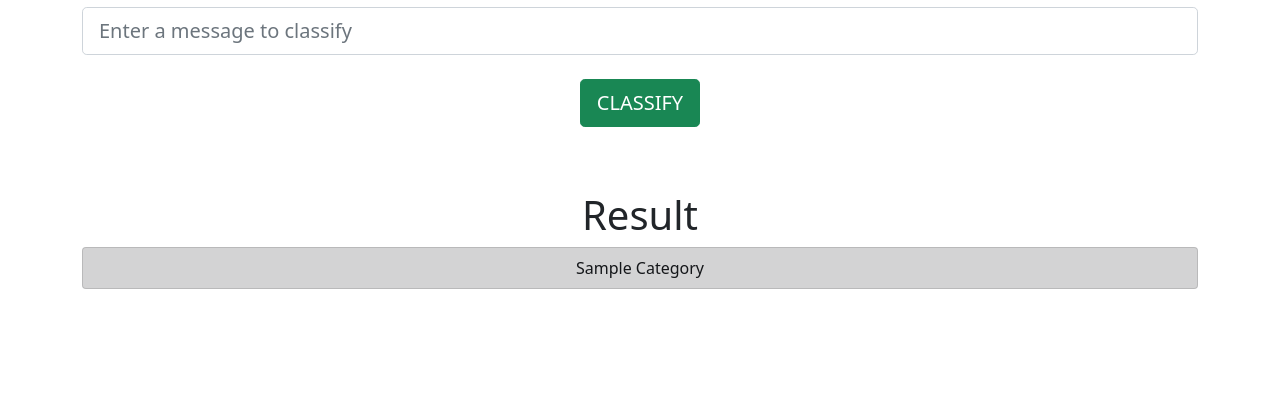
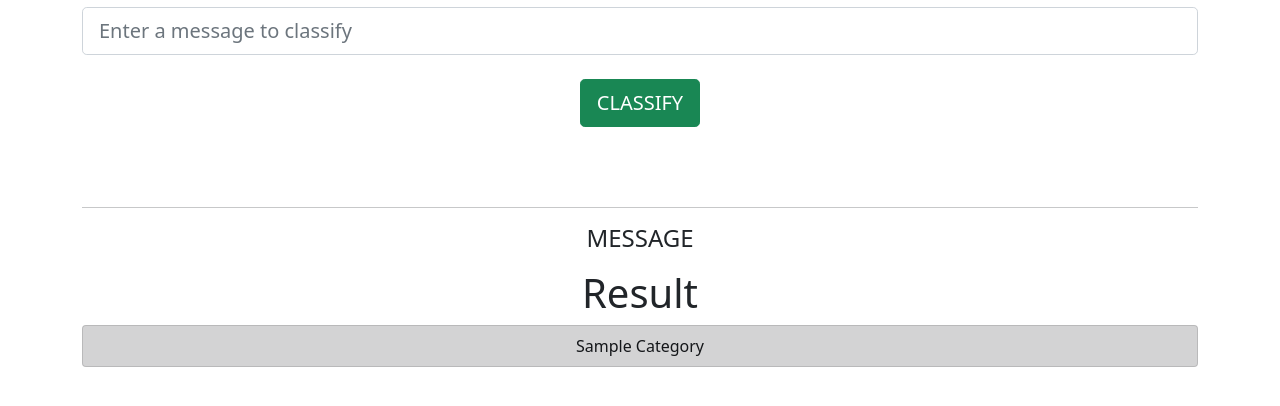
Before and after one commit to vishnu-raju/disaster-response-pipeline, a Flask app: template app/templates/go.html in a window 1280 px wide. Shown: the part 275-681 px from the top of the page. Run offline with Flask 2, Linux system fonts and the light colour scheme; the template is opened without the code that fills it: most values are stand-ins (such as "Sample title", 1, 10 or a date in 2020); parts of the project's set-up code (start-up, migrations or seed data) failed here and were passed over; some libraries are stand-ins or nearby versions.

Commit message:
Updated master.html to display the input message

```diff
--- a/app/templates/master.html
+++ b/app/templates/master.html
@@ -53,6 +53,8 @@
                 </p>
               </div>
             </div>
+            {% block message %}
+            {% endblock %}
         </section>
 
         <div class="container">
```
